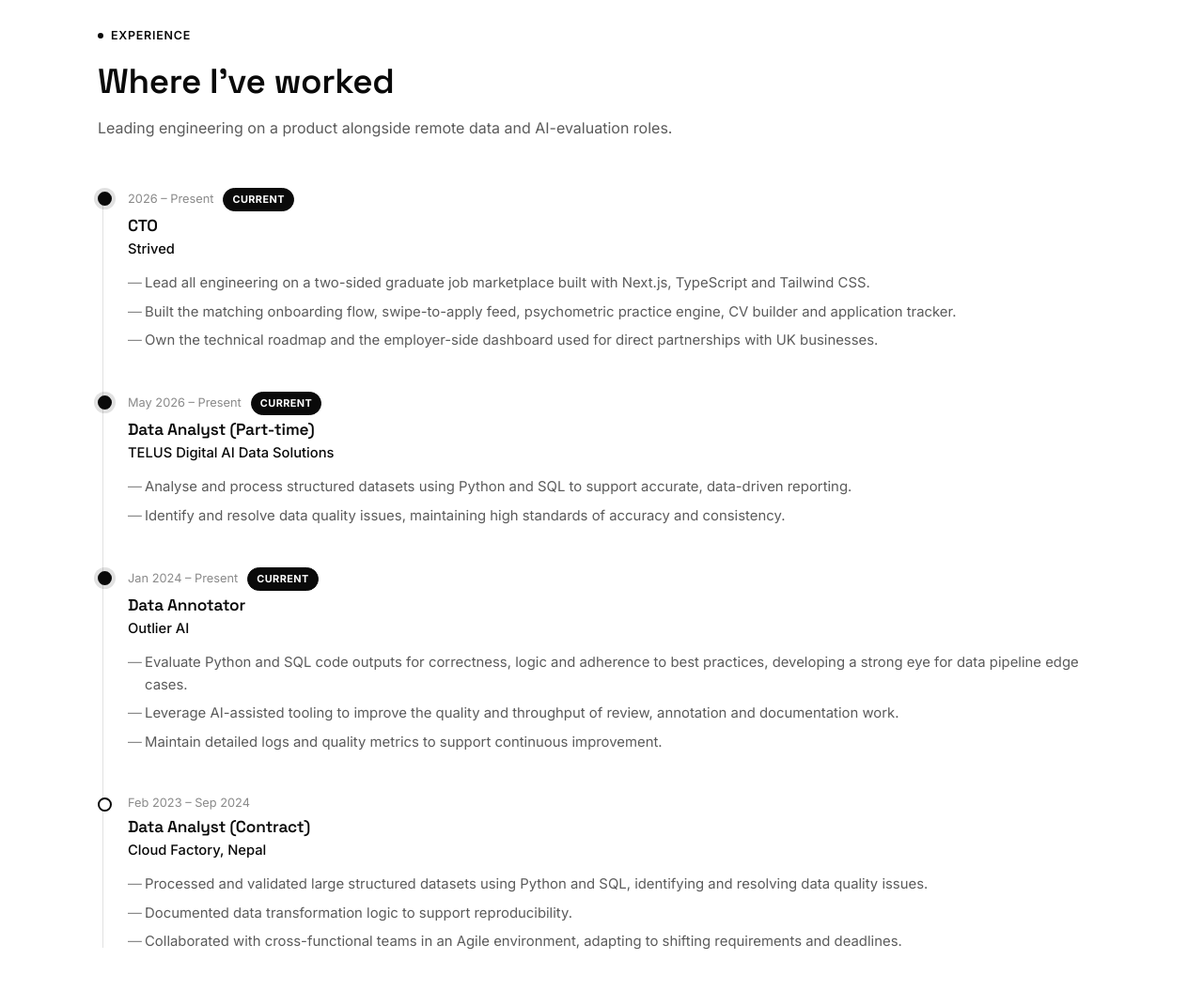
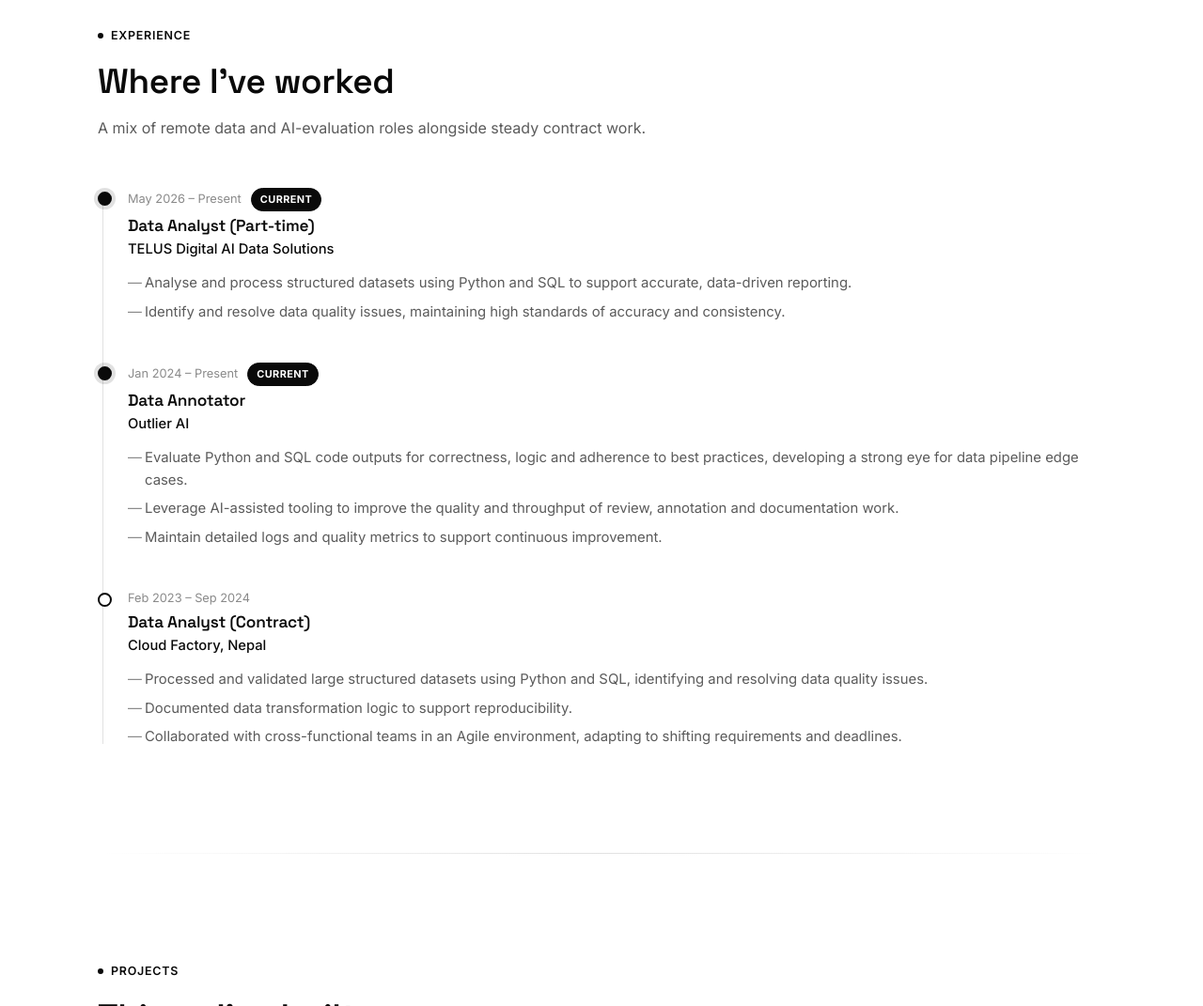
Before and after one commit to ssubbadongol/Portfolio_detailed, a plain HTML site: page index.html in a window 1280 px wide. Shown: the part 2520-3591 px from the top of the page at 94% size. Drawn offline with Linux system fonts and the light colour scheme.

Commit message:
Remove Strived CTO role from experience
The venture has wound down, so drop it from the experience timeline and
restore TELUS Digital as the current role. Strived stays as a project:
copy moved to past tense and the dead strived.co.uk link removed.

```diff
--- a/index.html
+++ b/index.html
@@ -502,8 +502,7 @@
           <ul class="fact-list">
             <li><span>Location</span><strong>Leeds, UK</strong></li>
             <li><span>Education</span><strong>BSc (Hons) CS — 1st</strong></li>
-            <li><span>Current role</span><strong>CTO, Strived</strong></li>
-            <li><span>Alongside</span><strong>Data Analyst, TELUS Digital</strong></li>
+            <li><span>Current role</span><strong>Data Analyst, TELUS Digital</strong></li>
             <li><span>Languages</span><strong>EN · NE · HI</strong></li>
             <li><span>Status</span><strong>Open to opportunities</strong></li>
           </ul>
@@ -583,19 +582,9 @@
       <div class="section-head reveal">
         <span class="eyebrow">Experience</span>
         <h2>Where I've worked</h2>
-        <p>Leading engineering on a product alongside remote data and AI-evaluation roles.</p>
+        <p>A mix of remote data and AI-evaluation roles alongside steady contract work.</p>
       </div>
       <div class="timeline">
-        <div class="tl-item current reveal">
-          <div class="tl-date">2026 – Present <span class="badge-current">Current</span></div>
-          <h3>CTO</h3>
-          <span class="company">Strived</span>
-          <ul>
-            <li>Lead all engineering on a two-sided graduate job marketplace built with Next.js, TypeScript and Tailwind CSS.</li>
-            <li>Built the matching onboarding flow, swipe-to-apply feed, psychometric practice engine, CV builder and application tracker.</li>
-            <li>Own the technical roadmap and the employer-side dashboard used for direct partnerships with UK businesses.</li>
-          </ul>
-        </div>
         <div class="tl-item current reveal">
           <div class="tl-date">May 2026 – Present <span class="badge-current">Current</span></div>
           <h3>Data Analyst (Part-time)</h3>
@@ -876,7 +865,7 @@
         { src: 'strived3.png', caption: 'Employer side — post once, receive real applications in your dashboard' },
         { src: 'strived4.png', caption: 'Waitlist flow — separate job seeker and employer journeys' }
       ],
-      intro: 'Strived is a two-sided graduate job marketplace where I lead engineering as CTO. It connects UK job seekers with employers who post roles directly on the platform, so a swipe-right is a genuine application landing in an employer inbox — not a bot filling in a form on someone else’s site.',
+      intro: 'Strived was a two-sided graduate job marketplace where I led engineering as CTO. It connected UK job seekers with employers who posted roles directly on the platform, so a swipe-right was a genuine application landing in an employer inbox — not a bot filling in a form on someone else’s site. The venture has since wound down, but the build covered the full product.',
       points: [
         'Onboarding flow that captures degree, university and preferences to match candidates to the right roles',
         'Swipe-to-apply feed for fast, low-friction applications',
@@ -885,7 +874,6 @@
         'Go-to-market built on direct partnerships with smaller businesses posting real roles'
       ],
       links: [
-        { label: 'Visit strived.co.uk', href: 'https://www.strived.co.uk/', primary: true },
         { label: 'GitHub', href: GITHUB_README + '#strived', github: true, note: 'Private repo — opens the write-up' }
       ]
     },
```
